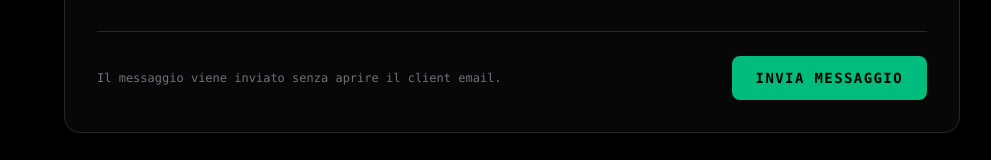
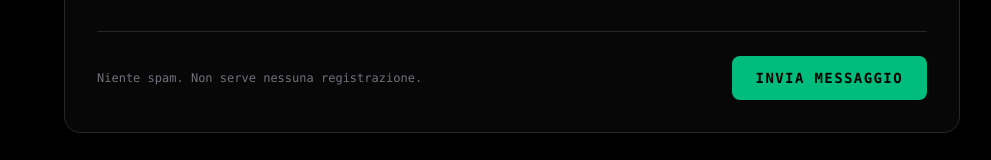
Before and after one commit to Chris7Mann/LabZ, a Next.js app: page /system in a window 1280 px wide. Shown: the part 2045-2205 px from the top of the page, without its empty margins (128-1119 px from the left). Built offline with nearby package versions, Linux system fonts and the light colour scheme.

Commit message:
fix contact form

```diff
--- a/src/components/ContactForm.tsx
+++ b/src/components/ContactForm.tsx
@@ -106,7 +106,7 @@ export default function ContactForm() {
           }`}
           aria-live="polite"
         >
-          {feedback || "Il messaggio viene inviato senza aprire il client email."}
+          {feedback || "Niente spam. Non serve nessuna registrazione."}
         </p>
         <button
           type="submit"
```
